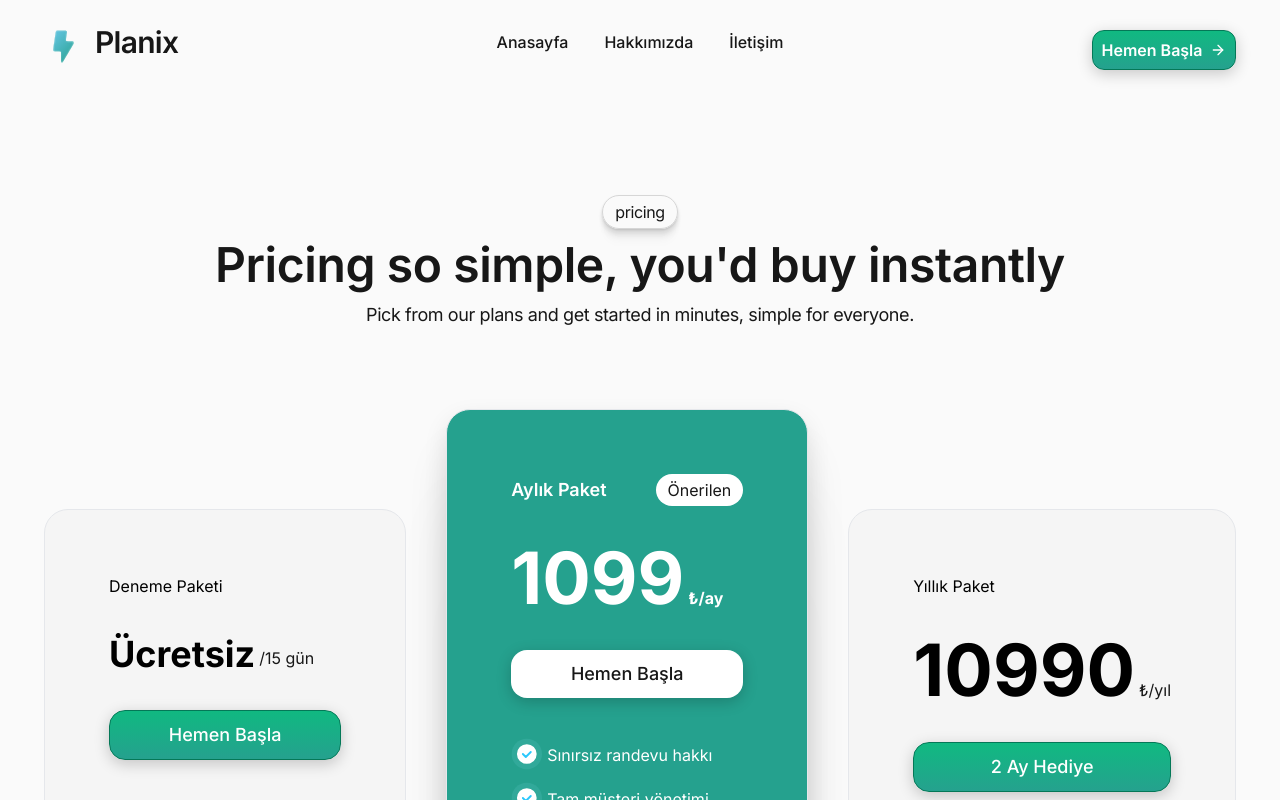
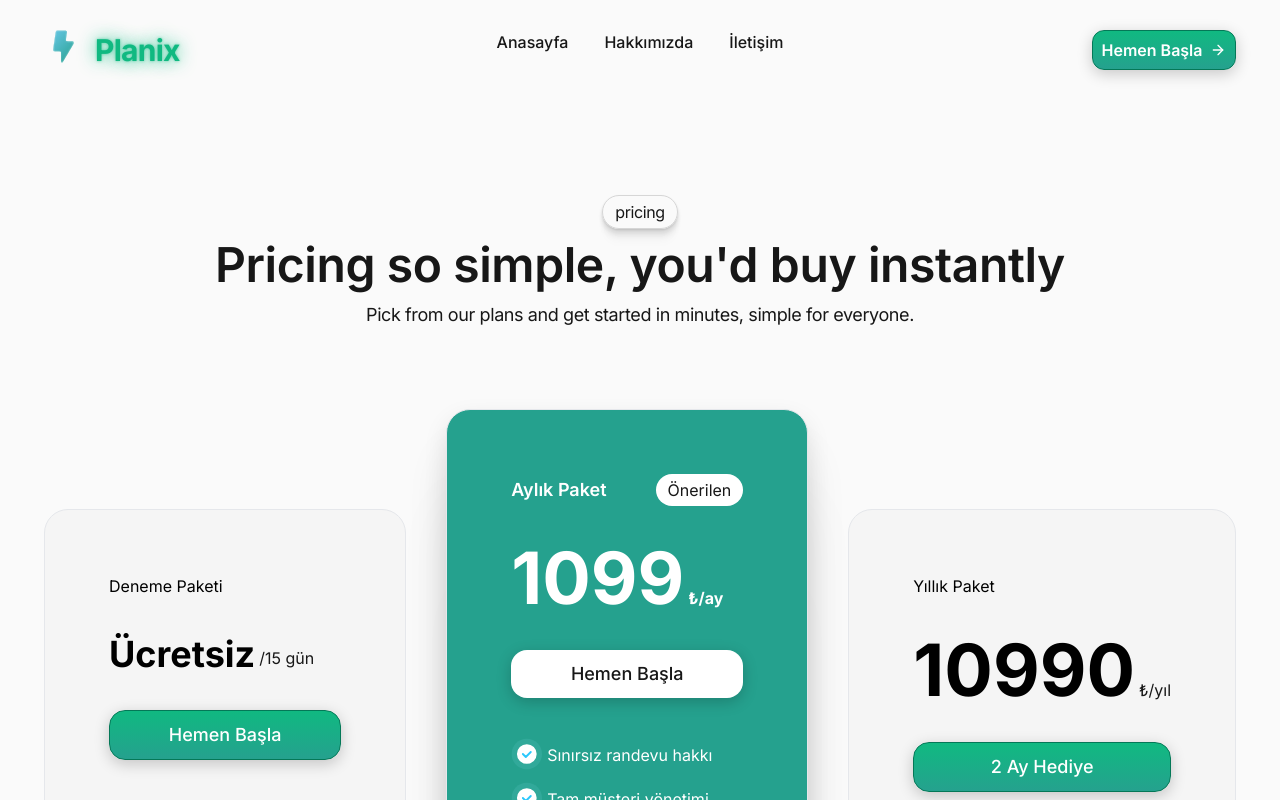
Before and after one commit to mertcancet/planix-landing-v2, a Next.js app: page /pricing in a window 1280 px wide. Shown: the top 800 px of the page. Built offline with nearby package versions, Linux system fonts and the light colour scheme.

Commit message:
✨ (footer.tsx): Update styling of the footer label to improve visual appearance and consistency ✨ (navbar.tsx): Update styling of the navbar label to improve visual appearance and consistency

```diff
--- a/components/footer.tsx
+++ b/components/footer.tsx
@@ -69,7 +69,9 @@ const Footer = () => {
         <div className="w-[740px] md:p-9 p-2">
           <div className="flex gap-1">
             <Logo />
-            <label className="text-3xl font-semibold">Planix</label>
+            <label className="text-3xl flex items-center justify-start  text-emerald-500 font-bold tracking-tight [text-shadow:0px_0px_3px_rgba(16,185,129,0.62),0px_0px_17px_rgba(17,194,135,0.85)]">
+              Planix
+            </label>
           </div>
           <p className="md:text-3xl lg:text-5xl font-bold text-lg  md:leading-[54px] md:w-[700px] w-[300px] md:mt-9 mt-0">
             Randevu Yönetimi, SMS Bildirimleri ve Hizmet Planlaması
--- a/components/navbar.tsx
+++ b/components/navbar.tsx
@@ -32,7 +32,9 @@ const Navbar = (): React.ReactNode => {
     >
       <Link href="/" className="flex gap-3 mb-4 md:mb-0 w-1/3 cursor-pointer">
         <Logo />
-        <label className="text-3xl font-semibold tracking-tight">Planix</label>
+        <label className="text-3xl flex items-center justify-start  text-emerald-500 font-bold tracking-tight [text-shadow:0px_0px_3px_rgba(16,185,129,0.62),0px_0px_17px_rgba(17,194,135,0.85)]">
+          Planix
+        </label>
       </Link>
       <div className="md:flex hidden justify-between w-2/3 ">
         <div className="flex justify-center w-1/2 gap-2 md:gap-9 text-lg mb-4 md:mb-0">
```
